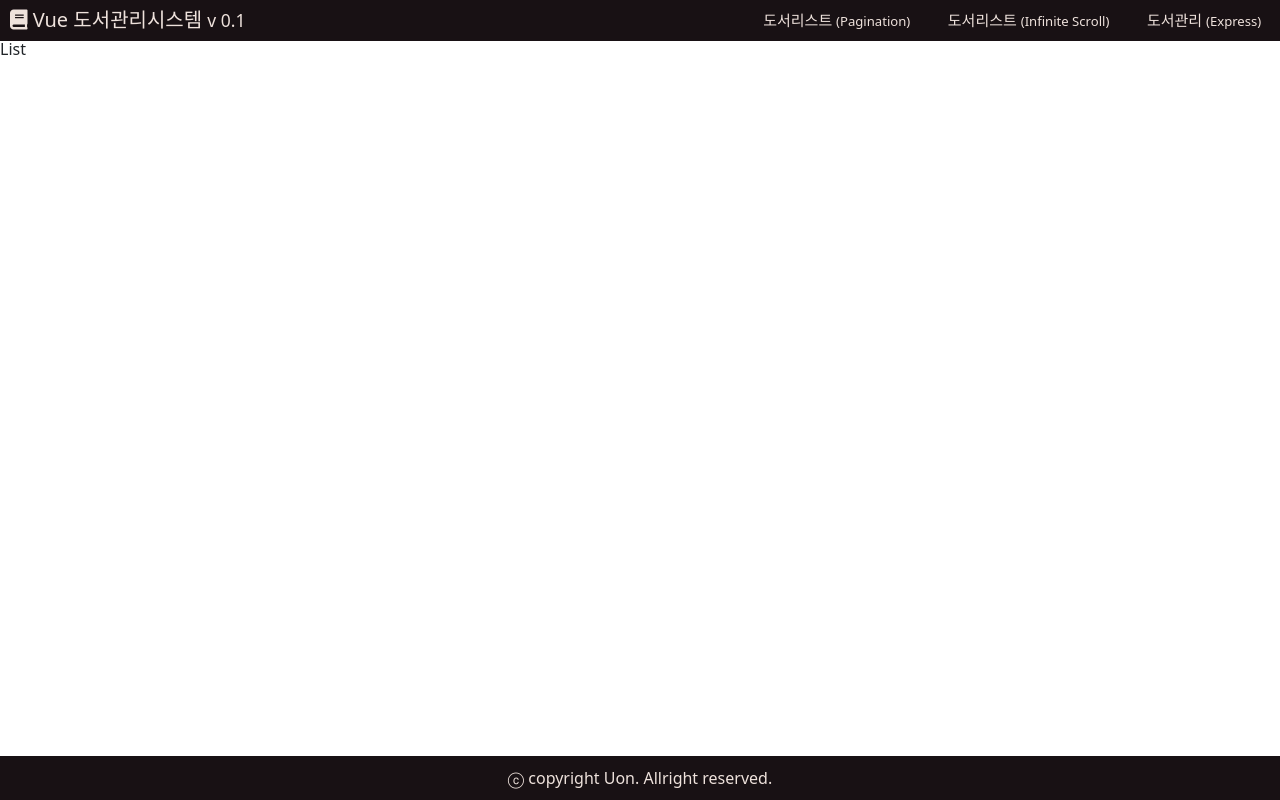
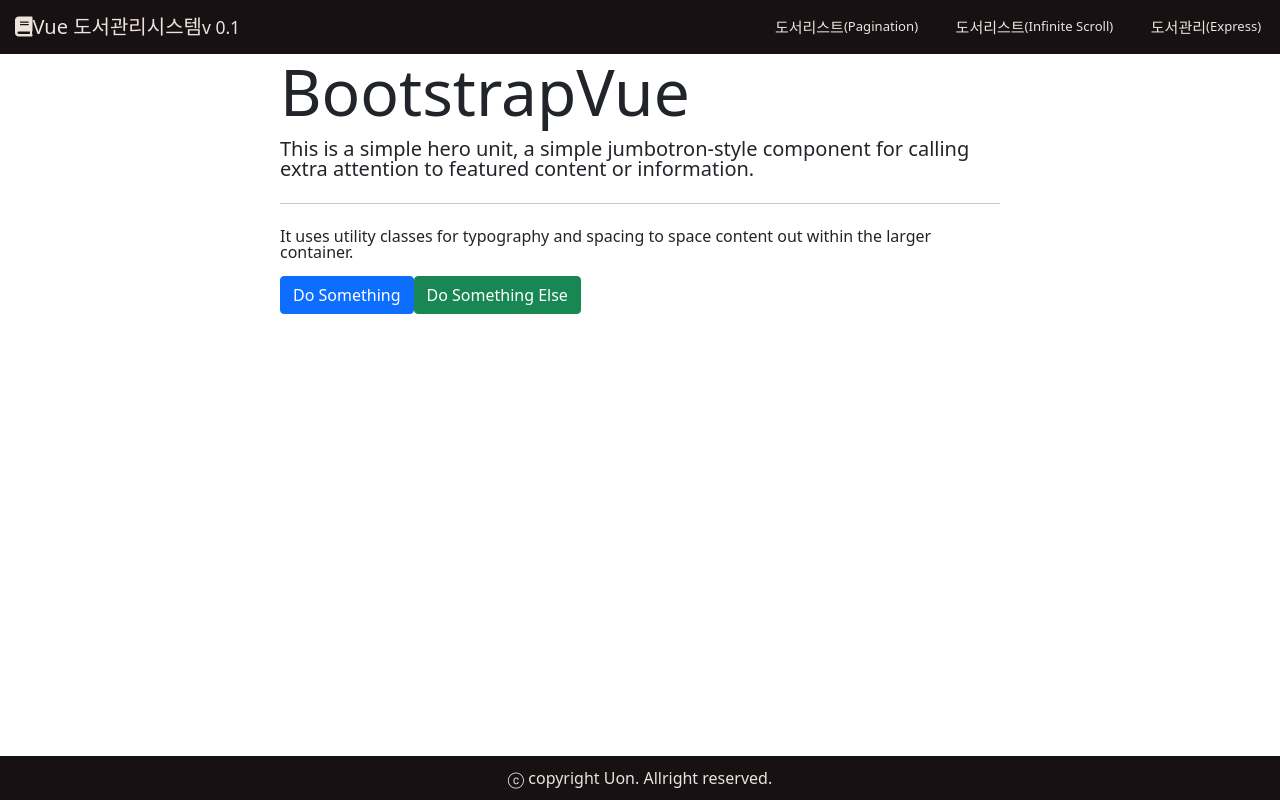
Before and after one commit to won-matthew-goh/2021-sc-app-24-vue-book, a Vue app: page / in a window 1280 px wide. Built offline with nearby package versions, Linux system fonts and the light colour scheme; no server answers.

Commit message:
Change Header css

```diff
--- a/src/assets/scss/_common.scss
+++ b/src/assets/scss/_common.scss
@@ -2,9 +2,9 @@
 
 @import url('https://fonts.googleapis.com/css2?family=Noto+Sans+KR:wght@300;400;500&display=swap');
 
-html, body, h1, h2, h3, h4, h5, h6, p, div, form, /* input, textarea, */ table, td, th, header, section, aside, footer, article, nav, ul, ol, li {margin: 0; padding: 0; box-sizing: border-box; line-height: 1; font-size: inherit; font-weight: inherit;}
+html, body, /* h1, h2, h3, h4, h5, h6 , p,*/ div, form, /* input, textarea, */ table, td, th, header, section, aside, footer, article, nav, ul, ol, li {margin: 0; padding: 0; box-sizing: border-box; line-height: 1; font-size: inherit; font-weight: inherit;}
 ul, ol {list-style: none;}
-h1, h2, h3, h4, h5, h6 {font-weight: inherit;}
+/* h1, h2, h3, h4, h5, h6 {font-weight: inherit;} */
 img {vertical-align: middle;}
 table {border-spacing: 0; border-collapse: collapse;}
 input, input:focus {outline: none;}
@@ -13,7 +13,7 @@
   font-family: 'Noto Sans KR', sans-serif;
 }
 
-a {
+a:not(.btn) {
   color: inherit;
   text-decoration: none;
   &:hover {
@@ -28,4 +28,8 @@
 .w100 {width: 100%;}
 .mw100 {max-width: 100%;}
 
-.wrapper {border-color: blue;}
+.wrapper {
+  width: 96%;
+  max-width: 720px;
+  margin: auto;
+}
--- a/src/components/ListCp.vue
+++ b/src/components/ListCp.vue
@@ -1,12 +1,16 @@
 <template>
-  <h1>List</h1>
+  <section class="wrapper list-wrapper">
+    <TitleBar />
+  </section>
 </template>
 
 <script>
 import { mapGetters } from "vuex";
+import TitleBar from "./inc/TitleBar.vue";
 
 export default {
   name: "ListCp",
+  components: { TitleBar },
   computed: {
     ...mapGetters(["GET_BOOKS"]),
   },
--- a/src/components/inc/Header.vue
+++ b/src/components/inc/Header.vue
@@ -32,7 +32,7 @@
   .navi-mo {
     display: none;
     @include MD {
-      display: block;
+      display: flex;
     }
   }
 }
--- a/src/components/inc/Logo.vue
+++ b/src/components/inc/Logo.vue
@@ -16,9 +16,12 @@
 
 <style lang="scss" scoped>
 h1.logo {
+  font-size: 1em;
+  margin-bottom: 0;
+  @include flex;
   a {
-    display: block;
-    padding: 0.5em;
+    @include flex($v: center);
+    padding: 0.75em;
   }
 }
 </style>
--- a/src/components/inc/Nav.vue
+++ b/src/components/inc/Nav.vue
@@ -33,9 +33,10 @@
   li {
     font-size: 0.75em;
     cursor: pointer;
+      @include flex;
     a {
-      display: block;
-      padding: 0.875em 1.25em;
+      @include flex($v: center);
+      padding: 0 1.25em;
     }
     &:hover {
       background-color: $secondary-color;
--- a/src/components/inc/NavMobile.vue
+++ b/src/components/inc/NavMobile.vue
@@ -44,7 +44,9 @@
 
 <style lang="scss" scoped>
 .navi-mo-wrap {
+  @include flex;
   .fa-bars {
+    @include flex($v: center);
     cursor: pointer;
     padding: 0.5em 1em;
     &:hover {
@@ -56,6 +58,7 @@
     @include abs;
     width: 100%;
     left: 0;
+    top: 2.65em;
     background-color: $dark-color;
     border-top: 1px solid $grey-color;
     li {
--- /dev/null
+++ b/src/components/inc/TitleBar.vue
@@ -0,0 +1,36 @@
+<template>
+  <div>
+  <b-jumbotron>
+    <template #header>BootstrapVue</template>
+
+    <template #lead>
+      This is a simple hero unit, a simple jumbotron-style component for calling extra attention to
+      featured content or information.
+    </template>
+
+    <hr class="my-4">
+
+    <p>
+      It uses utility classes for typography and spacing to space content out within the larger
+      container.
+    </p>
+
+    <b-button variant="primary" href="#">Do Something</b-button>
+    <b-button variant="success" href="#">Do Something Else</b-button>
+  </b-jumbotron>
+</div>
+</template>
+
+<script>
+export default {
+  name: "TitleBar",
+};
+</script>
+
+<style lang="scss" scoped>
+.list-wrapper {
+  .title {
+    background-color: $dark-color;
+  }
+}
+</style>
```
